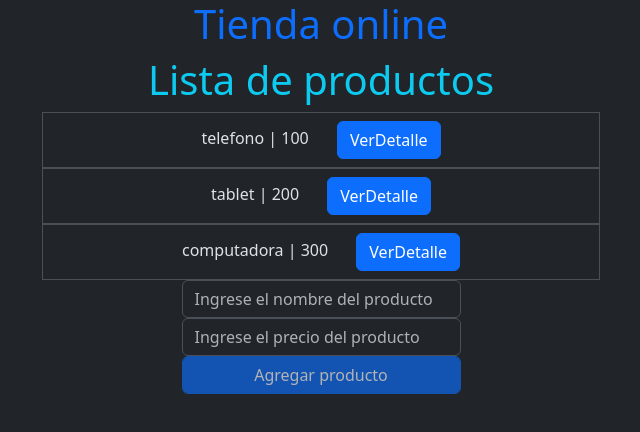
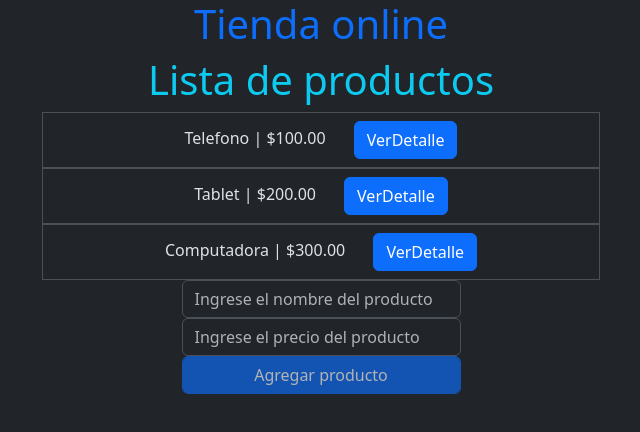
Before and after one commit to Mirai-Principal/tienda-online-con-angular, an Angular app: page / in a window 1280 px wide. Shown: the top 432 px of the page, without its empty margins (319-959 px from the left). Built offline with nearby package versions, Linux system fonts and the light colour scheme.

Commit message:
configuracion de rutas

```diff
--- a/src/app/app.html
+++ b/src/app/app.html
@@ -1,7 +1,6 @@
 <div class="container">
     <div class="row text-center">
         <h1 class="text-primary">{{title() }}</h1>
-        <app-lista-productos />
-
+        <router-outlet />
     </div>
 </div>
--- a/src/app/app.routes.ts
+++ b/src/app/app.routes.ts
@@ -1,3 +1,10 @@
 import { Routes } from '@angular/router';
+import { ListaProductos } from './lista-productos/lista-productos';
+import { FormularioProducto } from './formulario-producto/formulario-producto';
 
-export const routes: Routes = [];
+export const routes: Routes = [
+    { path: '', component: ListaProductos },
+    { path: 'productos', component: ListaProductos },
+    { path: 'agregar', component: FormularioProducto },
+    { path: 'editar/:id', component: FormularioProducto },
+];
--- a/src/app/app.ts
+++ b/src/app/app.ts
@@ -1,9 +1,10 @@
 import { Component, signal } from '@angular/core';
 import { ListaProductos } from "./lista-productos/lista-productos";
+import { RouterOutlet } from "@angular/router";
 
 @Component({
   selector: 'app-root',
-  imports: [ListaProductos],
+  imports: [ListaProductos, RouterOutlet],
   templateUrl: './app.html',
   styleUrl: './app.css'
 })
--- a/src/app/productos/productos.html
+++ b/src/app/productos/productos.html
@@ -1,2 +1,4 @@
-<li class="list-group-item list-group-item-action">{{ producto.descripcion }} | {{ producto.precio }} <button
-        class="btn btn-primary ms-4" (click)="emitirDetalleProducto()">VerDetalle</button></li>
+<li class="list-group-item list-group-item-action">
+        {{ producto.descripcion | titlecase }} | {{ producto.precio | currency:'USD' }}
+        <button class="btn btn-primary ms-4" (click)="emitirDetalleProducto()">VerDetalle</button>
+</li>
--- a/src/app/productos/productos.ts
+++ b/src/app/productos/productos.ts
@@ -1,11 +1,12 @@
-import { Component, computed, signal, Input, Output, EventEmitter, input } from '@angular/core';
+import { Component, Input } from '@angular/core';
 import { Producto } from '../models/producto.model';
 import { ProductosService } from '../services/productos.service';
+import { CommonModule } from '@angular/common';
 
 @Component({
   selector: 'app-productos',
   standalone: true,
-  imports: [],
+  imports: [CommonModule],
   templateUrl: './productos.html',
   styleUrl: './productos.css',
 })
```
